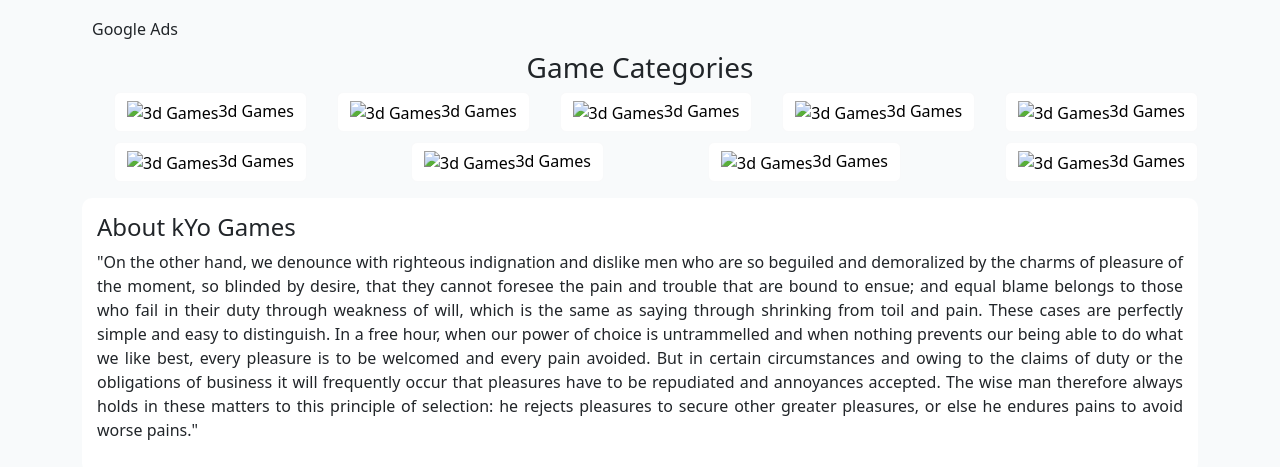
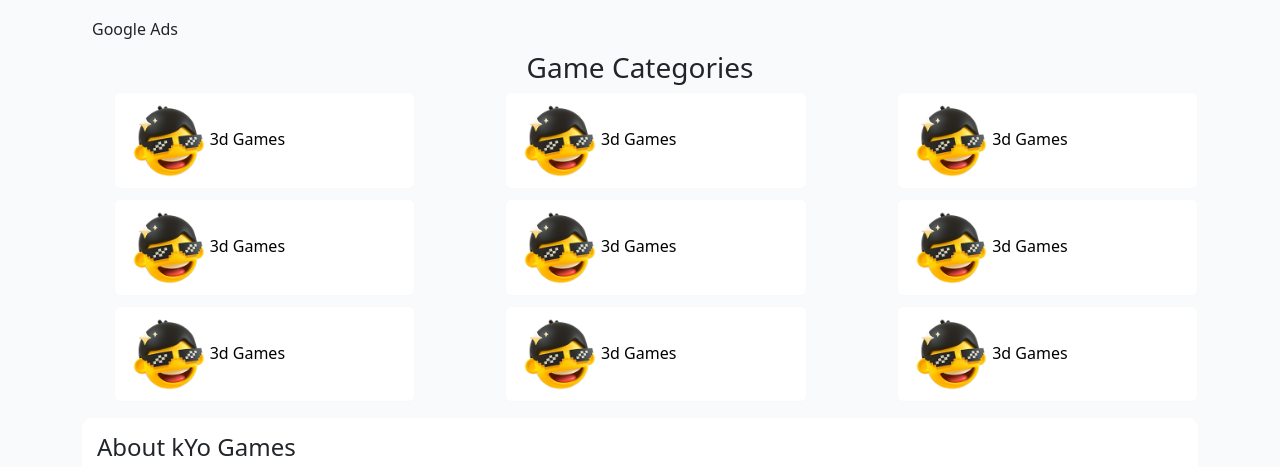
Before and after one commit to vinoth-kumar88/Gamesite1, a plain HTML site: page index.html in a window 1280 px wide. Shown: the part 1631-2098 px from the top of the page. Drawn offline with Linux system fonts and the light colour scheme; files that its build step writes are made by us from their sources; files whose address does not match are found by name.

Commit message:
Update index.html
new image path

```diff
--- a/index.html
+++ b/index.html
@@ -18,7 +18,7 @@
   <nav class="navbar navbar-dark bg-dark fixed-top mb-5">
     <div class="container-fluid">
       <a class="navbar-brand" href="#">
-        <img src="images/logo.png" alt="Bootstrap" width="50" height="40">
+        <img src="logo.png" alt="Bootstrap" width="50" height="40">
         kYo Games
       </a>
         <button class="navbar-toggler" type="button" data-bs-toggle="offcanvas" data-bs-target="#offcanvasNavbar" aria-controls="offcanvasNavbar" aria-label="Toggle navigation">
@@ -74,47 +74,47 @@
        <ul class="lb-ul">
           <li>
             <a href="/tags/3d.html" target="_blank" class="btn btnclr btn-light">
-                <img src="images/buttons/p1.png" alt="3d Games" width="30%">3d Games
+                <img src="buttons/p1.png" alt="3d Games" width="30%">3d Games
             </a>
           </li>
           <li>
             <a href="/tags/3d.html" target="_blank"  class="btn btn-light btnclr">
-                <img src="images/buttons/p1.png" alt="3d Games" width="30%">3d Games
+                <img src="buttons/p1.png" alt="3d Games" width="30%">3d Games
             </a>
           </li>
           <li>
             <a href="/tags/3d.html" target="_blank"  class="btn btn-light btnclr">
-                <img src="images/buttons/p1.png" alt="3d Games" width="30%">3d Games
+                <img src="buttons/p1.png" alt="3d Games" width="30%">3d Games
             </a>
           </li>
           <li>
             <a href="/tags/3d.html" target="_blank"  class="btn btn-light btnclr">
-                <img src="images/buttons/p1.png" alt="3d Games" width="30%">3d Games
+                <img src="buttons/p1.png" alt="3d Games" width="30%">3d Games
             </a>
           </li>
           <li>
             <a href="/tags/3d.html" target="_blank"  class="btn btn-light btnclr">
-                <img src="images/buttons/p1.png" alt="3d Games" width="30%">3d Games
+                <img src="buttons/p1.png" alt="3d Games" width="30%">3d Games
             </a>
           </li>
           <li>
             <a href="/tags/3d.html" target="_blank"  class="btn btn-light btnclr">
-                <img src="images/buttons/p1.png" alt="3d Games" width="30%">3d Games
+                <img src="buttons/p1.png" alt="3d Games" width="30%">3d Games
             </a>
           </li>
           <li>
             <a href="/tags/3d.html" target="_blank"  class="btn btn-light btnclr">
-                <img src="images/buttons/p1.png" alt="3d Games" width="30%">3d Games
+                <img src="buttons/p1.png" alt="3d Games" width="30%">3d Games
             </a>
           </li>
           <li>
             <a href="/tags/3d.html" target="_blank"  class="btn btn-light btnclr">
-                <img src="images/buttons/p1.png" alt="3d Games" width="30%">3d Games
+                <img src="buttons/p1.png" alt="3d Games" width="30%">3d Games
             </a>
           </li>
           <li>
             <a href="/tags/3d.html" target="_blank"  class="btn btn-light btnclr">
-                <img src="images/buttons/p1.png" alt="3d Games" width="30%">3d Games
+                <img src="buttons/p1.png" alt="3d Games" width="30%">3d Games
             </a>
           </li>
         </ul>
@@ -133,7 +133,7 @@
      </ul>
      <div class="logo">
         <a class="navbar-brand navbar-dark" href="#">
-          <img src="images/logo.png" alt="Bootstrap" width="80" height="70">
+          <img src="logo.png" alt="Bootstrap" width="80" height="70">
           kYo Games
         </a>
       </div>
@@ -144,7 +144,7 @@
  </body>
  <script language="javascript">
   $(document).ready(function(){
-  var dir = "images/icons/"; // folder location
+  var dir = "icons/"; // folder location
   var fileextension = ".jpg"; // image format
   var i = j = "1";
 
```
